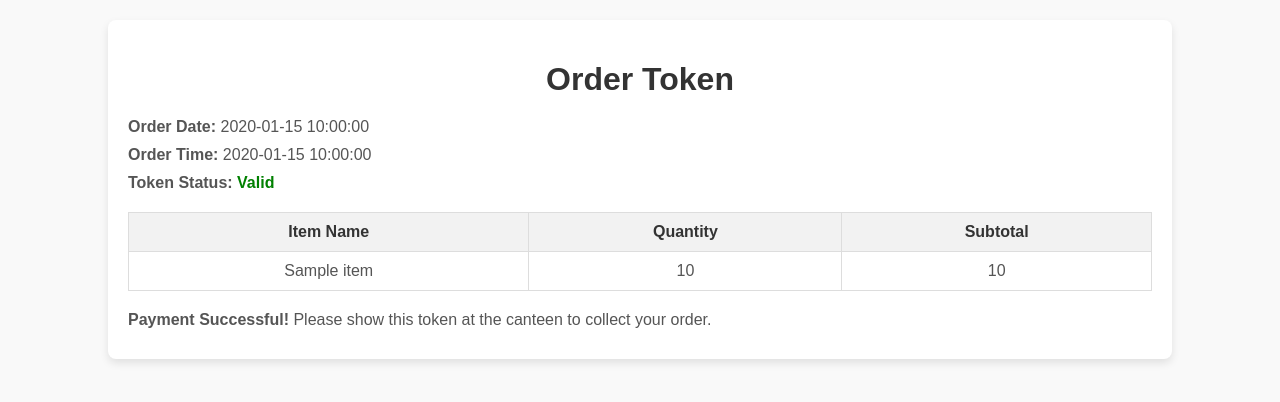
After one commit to Sankarshan-Mahamuni/Canteen_project_DBMS, a Flask app: template Templates/token.html in a window 1280 px wide. The commit adds this page. Shown: the top 402 px of the page. Run offline with Flask 3, Linux system fonts and the light colour scheme; the template is opened without the code that fills it: most values are stand-ins (such as "Sample title", 1, 10 or a date in 2020).

Commit message:
token feature

```diff
--- a/Templates/navbar.html
+++ b/Templates/navbar.html
@@ -25,6 +25,9 @@
                 <li class="nav-item">
                     <a class="nav-link" href="{{ url_for('canteen') }}">canteen</a>
                 </li>
+                <li class="nav-item">
+                    <a class="nav-link" href="{{ url_for('token') }}">Token</a>
+                </li>
             </ul>
         </div>
     </div>
--- /dev/null
+++ b/Templates/token.html
@@ -0,0 +1,43 @@
+<!DOCTYPE html>
+<html lang="en">
+<head>
+    <meta charset="UTF-8">
+    <meta name="viewport" content="width=device-width, initial-scale=1.0">
+    <title>Order Token</title>
+    <link rel="stylesheet" href="{{ url_for('static', filename='token.css') }}">
+</head>
+<body>
+    <div class="container">
+        <h1>Order Token</h1>
+        <p><strong>Order Date:</strong> {{ order_date }}</p>
+        <p><strong>Order Time:</strong> {{ order_time }}</p>
+        <p><strong>Token Status:</strong>
+            {% if items %}
+                <span class="valid">Valid</span>
+            {% else %}
+                <span class="expired">Expired</span>
+            {% endif %}
+        </p>
+        <table>
+            <thead>
+                <tr>
+                    <th>Item Name</th>
+                    <th>Quantity</th>
+                    <th>Subtotal</th>
+                </tr>
+            </thead>
+            <tbody>
+                <!-- Loop through cart items -->
+                {% for item in items %}
+                <tr>
+                    <td>{{ item.NAME }}</td>
+                    <td>{{ item.QUANTITY }}</td>
+                    <td>{{ item.SUB_TOTAL }}</td>
+                </tr>
+                {% endfor %}
+            </tbody>
+        </table>
+        <p><strong>Payment Successful!</strong> Please show this token at the canteen to collect your order.</p>
+    </div>
+</body>
+</html>
--- a/app.py
+++ b/app.py
@@ -154,33 +154,42 @@ def confirm_order():
     db.commit()
     return render_template('success.html', message="Order confirmed and payment processed successfully!")
 
-#updating ongoning orders to completed orders by changing the status pending to completed
-# @app.route('/update_order_status', methods=['POST'])
-# def update_order_status():
-#     order_id = request.form['order_id']
-#     new_status = request.form['status']
+@app.route('/token')
+def token():
+    prn = session.get('PRN')
+    if not prn:
+        return redirect(url_for('login'))
 
-#     db = get_db()
-#     cursor = db.cursor()
+    conn = get_db()
+    cur = conn.cursor(dictionary=True)
 
-#     if new_status == 'completed':
-#         cursor.execute("""
-#             UPDATE order_table
-#             SET STATUS = 1, PAYMENT_STATUS = 1
-#             WHERE ORDER_ID = %s
-#         """, (order_id,))
-#     else:
-#         cursor.execute("""
-#             UPDATE order_table
-#             SET STATUS = 0
-#             WHERE ORDER_ID = %s
-#         """, (order_id,))
+    # Fetch active order details
+    cur.execute("""
+        SELECT OT.ORDER_ID, OT.STATUS, OT.PAYMENT_STATUS, OT.TOTAL_AMOUNT, OT.ORDER_TIME
+        FROM ORDER_TABLE OT
+        WHERE OT.PRN = %s AND OT.STATUS = FALSE
+    """, (prn,))
+    order = cur.fetchone()
 
-#     db.commit()
-#     return jsonify({'message': 'Order status updated successfully'})
+    if not order:
+        flash("No active token available or order already completed.")
+        return redirect(url_for('home'))
 
-# from flask import request, redirect, url_for
-# from db import get_db  # if you're using a get_db() function
+    # Fetch cart items for the active order
+    cur.execute("""
+        SELECT M.NAME, O.QUANTITY, O.SUB_TOTAL
+        FROM MENU_ITEMS M
+        INNER JOIN ORDER_ITEMS O ON M.ITEM_ID = O.ITEM_ID
+        WHERE O.ORDER_ID = %s
+    """, (order['ORDER_ID'],))
+    items = cur.fetchall()
+
+    # Include date and time in the token
+    order_date = order['ORDER_TIME'].strftime('%Y-%m-%d')
+    order_time = order['ORDER_TIME'].strftime('%H:%M:%S')
+
+    return render_template('token.html', items=items, order_date=order_date, order_time=order_time, total_amount=order['TOTAL_AMOUNT'])
+
 
 @app.route('/update_order_status', methods=['POST'])
 def update_order_status():
@@ -240,22 +249,6 @@ def login():
     return render_template('login.html')
 
 @app.route('/canteen')
-# def canteen():
-#     today_date = datetime.now().strftime('%Y-%m-%d')
-#     current_time = datetime.now().strftime('%H:%M:%S')
-
-#     ongoing_orders = fetch_ongoing_orders()
-#     completed_orders = fetch_completed_orders()
-
-#     print(ongoing_orders)   #Debug: Log the fetched orders
-#     print(completed_orders)  # Debug: Log the fetched orders
-
-#     return render_template('canteen.html',
-#                            today_date=today_date,
-#                            current_time=current_time,
-#                            ongoing_orders=ongoing_orders,
-#                            completed_orders=completed_orders)
-
 def canteen():
     today_date = datetime.now().strftime('%Y-%m-%d')
     current_time = datetime.now().strftime('%H:%M:%S')
--- /dev/null
+++ b/static/token.css
@@ -0,0 +1,72 @@
+body {
+    font-family: Arial, sans-serif;
+    background-color: #f9f9f9;
+    margin: 0;
+    padding: 0;
+}
+
+.container {
+    width: 80%;
+    margin: 20px auto;
+    background: #fff;
+    padding: 20px;
+    border-radius: 8px;
+    box-shadow: 0 4px 8px rgba(0, 0, 0, 0.1);
+}
+
+h1 {
+    text-align: center;
+    color: #333;
+    margin-bottom: 20px;
+}
+
+p {
+    font-size: 16px;
+    color: #555;
+    margin: 10px 0;
+}
+
+table {
+    width: 100%;
+    border-collapse: collapse;
+    margin: 20px 0;
+}
+
+th, td {
+    border: 1px solid #ddd;
+    padding: 10px;
+    text-align: center;
+}
+
+th {
+    background-color: #f2f2f2;
+    color: #333;
+}
+
+td {
+    color: #555;
+}
+
+.valid {
+    color: green;
+    font-weight: bold;
+}
+
+.expired {
+    color: red;
+    font-weight: bold;
+}
+
+@media (max-width: 768px) {
+    .container {
+        width: 95%;
+    }
+
+    table {
+        font-size: 14px;
+    }
+
+    p {
+        font-size: 14px;
+    }
+}
```
